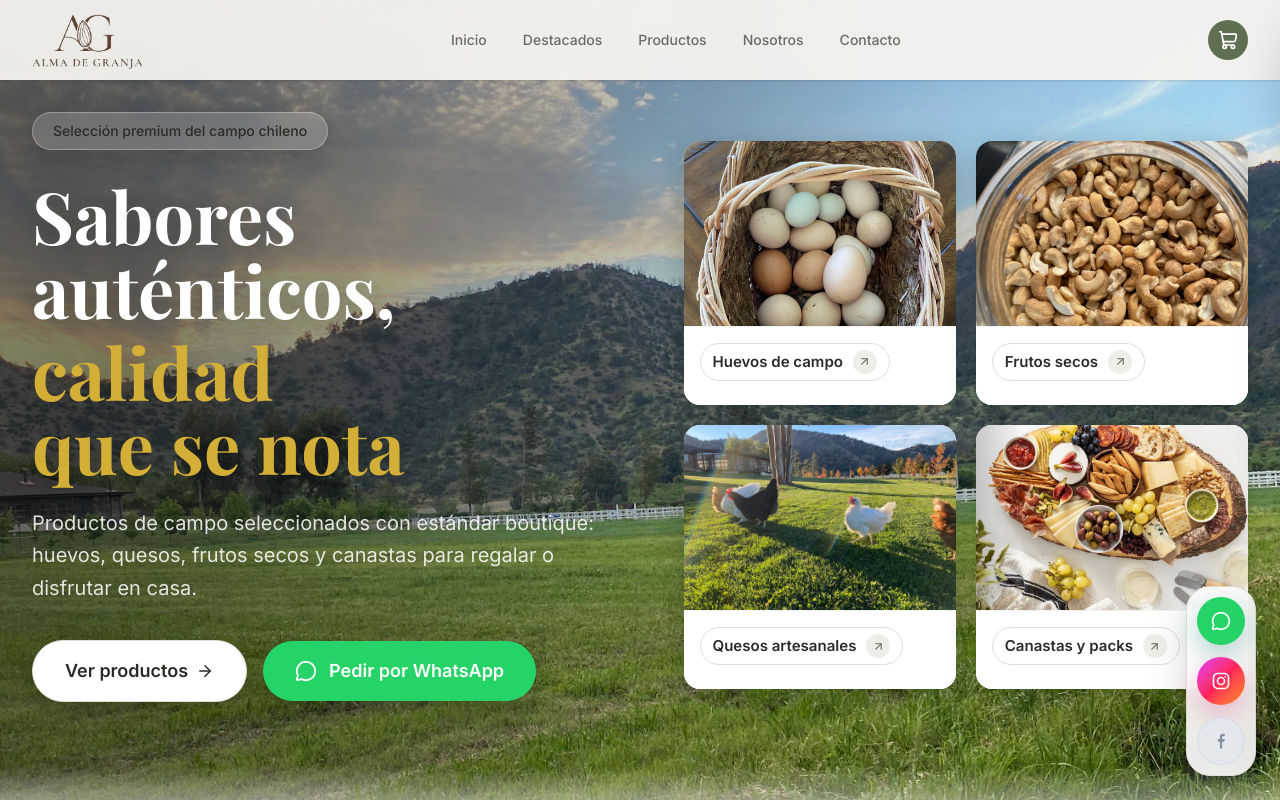
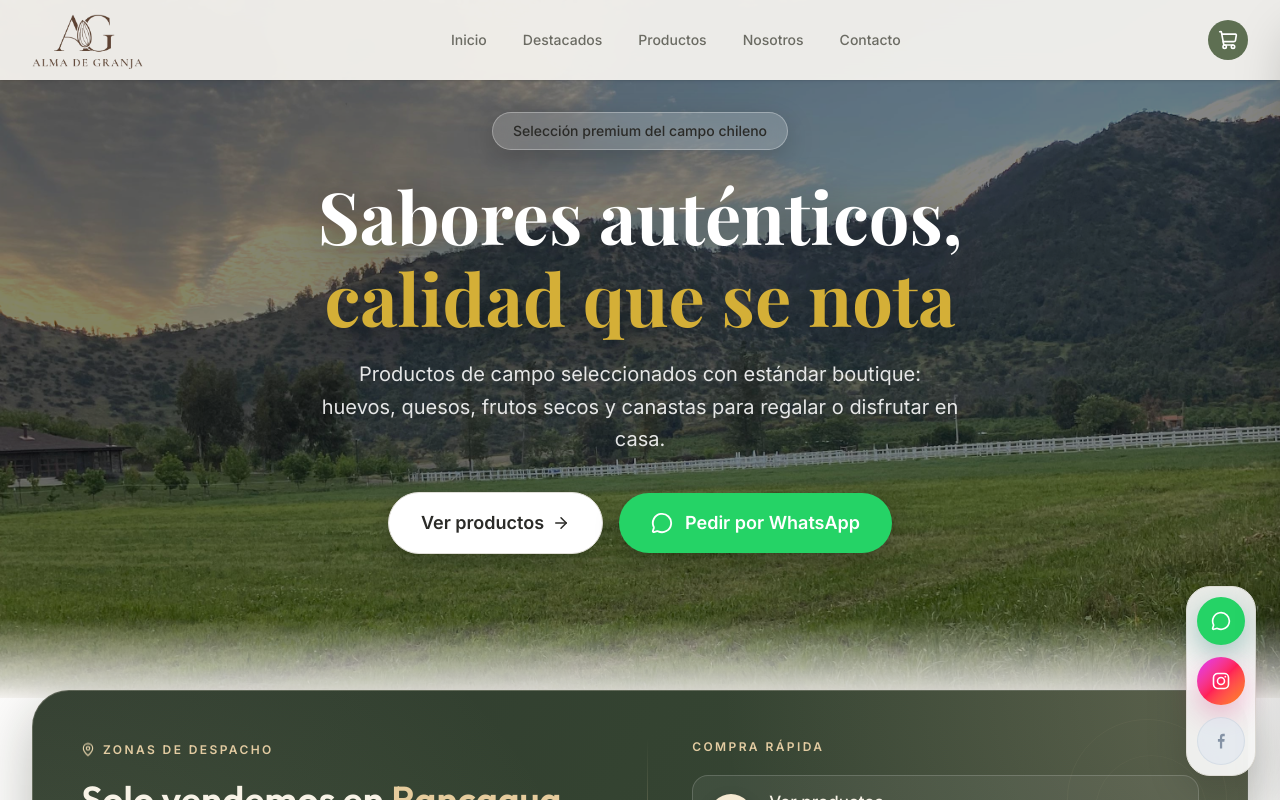
Before and after one commit to fpgalarce-creator/adg_vf, a React (Vite) app in the folder client/: page / in a window 1280 px wide. Shown: the top 800 px of the page. Built offline with nearby package versions, Linux system fonts and the light colour scheme.

Commit message:
Simplify hero layout with centered editorial focus

```diff
--- a/client/src/components/Hero.jsx
+++ b/client/src/components/Hero.jsx
@@ -2,7 +2,6 @@ import { Link } from 'react-router-dom'
 import { MessageCircle, ArrowRight } from 'lucide-react'
 import heroImg from '../assets/contenido.jpeg'
 import ScrollAnimation from './ScrollAnimation.jsx'
-import HeroCategoriesPanel from './HeroCategoriesPanel.jsx'
 
 export default function Hero() {
   const openWhatsApp = () => {
@@ -18,12 +17,12 @@ export default function Hero() {
           alt="Campo verde con productos frescos"
           className="w-full h-full object-cover object-[52%_42%] lg:object-[52%_30%] brightness-110 contrast-110"
         />
-        <div className="absolute inset-0 bg-[linear-gradient(90deg,rgba(20,20,20,0.55)_0%,rgba(20,20,20,0.35)_40%,rgba(20,20,20,0.15)_70%,rgba(20,20,20,0.05)_100%)]" />
+        <div className="absolute inset-0 bg-[rgba(20,20,20,0.52)]" />
       </div>
 
       <div className="relative z-10 max-w-7xl mx-auto px-4 sm:px-6 lg:px-8 pt-24 pb-28 sm:pb-32 lg:pt-28 lg:pb-36">
-        <div className="grid items-start lg:items-center gap-8 lg:gap-12 xl:gap-16 lg:grid-cols-[minmax(0,1.02fr)_minmax(0,0.98fr)]">
-          <div className="max-w-2xl text-left">
+        <div className="flex justify-center">
+          <div className="w-full max-w-[700px] text-center mx-auto">
             <ScrollAnimation>
               <span className="inline-flex items-center gap-2 bg-white/16 backdrop-blur-md px-5 py-2 rounded-full border border-white/30 mb-7 text-cream-50 text-sm font-medium shadow-[0_8px_28px_rgba(0,0,0,0.2)]">
               Selección premium del campo chileno
@@ -41,26 +40,24 @@ export default function Hero() {
             </ScrollAnimation>
 
             <ScrollAnimation delay={220}>
-              <p className="text-[rgba(255,255,255,0.85)] text-lg sm:text-xl max-w-xl mb-9 leading-relaxed">
+              <p className="text-[rgba(255,255,255,0.88)] text-lg sm:text-xl max-w-[640px] mx-auto mb-9 leading-relaxed">
               Productos de campo seleccionados con estándar boutique: huevos, quesos, frutos secos y canastas para regalar o disfrutar en casa.
               </p>
             </ScrollAnimation>
 
             <ScrollAnimation delay={320}>
-              <div className="flex flex-col sm:flex-row items-stretch sm:items-center justify-start gap-4">
-              <Link to="/productos" className="group flex items-center justify-center gap-2 bg-[color:var(--bg-card)] text-[color:var(--text-primary)] px-8 py-4 rounded-full border border-[color:var(--border-soft)] font-semibold text-lg transition-all duration-300 hover:bg-[color:var(--bg-secondary)] hover:-translate-y-0.5 hover:shadow-[0_12px_30px_rgba(0,0,0,0.24)] shadow-[0_8px_24px_rgba(0,0,0,0.2)]">
+              <div className="flex flex-col sm:flex-row items-stretch sm:items-center justify-center gap-4">
+              <Link to="/productos" className="group w-full sm:w-auto flex items-center justify-center gap-2 bg-[color:var(--bg-card)] text-[color:var(--text-primary)] px-8 py-4 rounded-full border border-[color:var(--border-soft)] font-semibold text-lg transition-all duration-300 hover:bg-[color:var(--bg-secondary)] hover:-translate-y-0.5 hover:shadow-[0_12px_30px_rgba(0,0,0,0.24)] shadow-[0_8px_24px_rgba(0,0,0,0.2)]">
                 Ver productos
                 <ArrowRight size={18} className="transition-transform group-hover:translate-x-1" />
               </Link>
-              <button onClick={openWhatsApp} className="group flex items-center justify-center gap-3 bg-[color:var(--whatsapp)] hover:bg-[color:var(--whatsapp-hover)] text-[#FFFFFF] px-8 py-4 rounded-full font-semibold text-lg transition-all duration-300 hover:-translate-y-0.5 hover:shadow-[0_12px_30px_rgba(0,0,0,0.28)] shadow-[0_8px_24px_rgba(0,0,0,0.25)]">
+              <button onClick={openWhatsApp} className="group w-full sm:w-auto flex items-center justify-center gap-3 bg-[color:var(--whatsapp)] hover:bg-[color:var(--whatsapp-hover)] text-[#FFFFFF] px-8 py-4 rounded-full font-semibold text-lg transition-all duration-300 hover:-translate-y-0.5 hover:shadow-[0_12px_30px_rgba(0,0,0,0.28)] shadow-[0_8px_24px_rgba(0,0,0,0.25)]">
                 <MessageCircle size={22} className="transition-transform group-hover:scale-110" />
                 Pedir por WhatsApp
               </button>
               </div>
             </ScrollAnimation>
           </div>
-
-          <HeroCategoriesPanel />
         </div>
       </div>
 
--- a/client/src/components/HeroCategoriesPanel.jsx
+++ /dev/null
@@ -1,65 +0,0 @@
-import { Link } from 'react-router-dom'
-import { ArrowUpRight } from 'lucide-react'
-import huevosImg from '../assets/products/huevos-de-campo.jpeg'
-import frutosSecosImg from '../assets/products/Nueces-500grs.jpeg'
-import quesosImg from '../assets/contenido2.jpeg'
-import canastasImg from '../assets/gallerymain.jpg'
-import ScrollAnimation from './ScrollAnimation.jsx'
-
-const categoryCards = [
-  {
-    id: 'huevos',
-    title: 'Huevos de campo',
-    image: huevosImg,
-  },
-  {
-    id: 'frutos-secos',
-    title: 'Frutos secos',
-    image: frutosSecosImg,
-  },
-  {
-    id: 'quesos',
-    title: 'Quesos artesanales',
-    image: quesosImg,
-  },
-  {
-    id: 'canastas',
-    title: 'Canastas y packs',
-    image: canastasImg,
-  },
-]
-
-export default function HeroCategoriesPanel() {
-  return (
-    <ScrollAnimation delay={180}>
-      <aside className="w-full lg:max-w-[36rem] lg:justify-self-end lg:pt-2 xl:pt-4">
-        <div className="grid grid-cols-1 sm:grid-cols-2 gap-3.5 sm:gap-4 lg:gap-5">
-          {categoryCards.map((category) => (
-            <Link
-              key={category.id}
-              to={`/productos?categoria=${category.id}`}
-              className="group relative isolate flex flex-col aspect-[1.2/1] sm:aspect-[1.03/1] overflow-hidden rounded-2xl bg-white text-[color:var(--text-primary)] shadow-[0_10px_30px_rgba(10,18,8,0.28)] transition-all duration-300 ease-out hover:-translate-y-1 hover:shadow-[0_16px_36px_rgba(10,18,8,0.34)]"
-              aria-label={`Ver categoría ${category.title}`}
-            >
-              <img
-                src={category.image}
-                alt={category.title}
-                loading="lazy"
-                className="h-[70%] w-full object-cover transition-transform duration-300 ease-out group-hover:scale-[1.03]"
-              />
-
-              <div className="w-full flex-1 p-3 sm:p-3.5 lg:p-4 bg-white border-t border-black/5">
-                <div className="inline-flex max-w-full items-center gap-2.5 rounded-full border border-[color:var(--border-soft)] bg-white px-3 py-1.5 transition-colors duration-300 group-hover:bg-[color:var(--bg-secondary)]">
-                  <span className="truncate text-sm sm:text-[0.94rem] font-semibold text-[color:var(--text-primary)]">{category.title}</span>
-                  <span className="inline-flex h-6 w-6 shrink-0 items-center justify-center rounded-full bg-[color:var(--bg-secondary)] text-[color:var(--primary)] transition-transform duration-300 ease-out group-hover:translate-x-0.5">
-                    <ArrowUpRight size={13} />
-                  </span>
-                </div>
-              </div>
-            </Link>
-          ))}
-        </div>
-      </aside>
-    </ScrollAnimation>
-  )
-}
```
